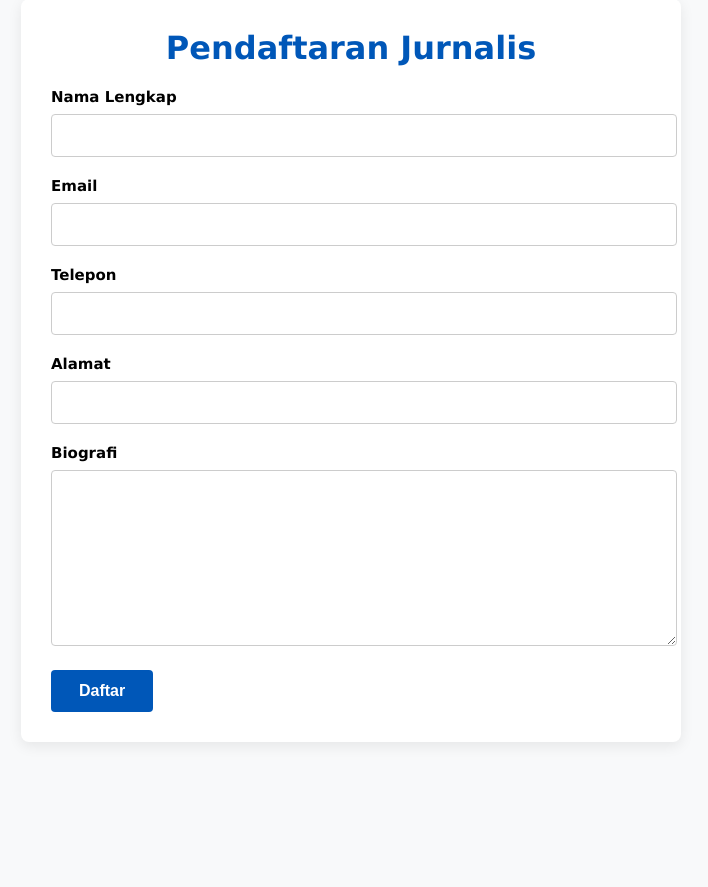
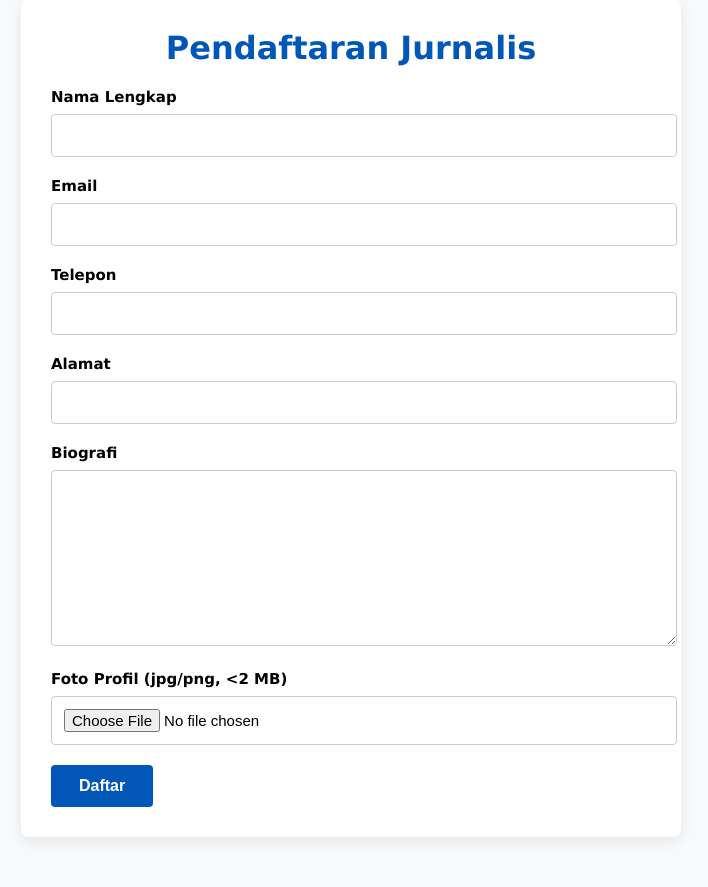
Before and after one commit to newbie0-tech/jaguarmelayunews, a PHP site: page /jurnalis.php in a window 1280 px wide. Shown: the part 51-938 px from the top of the page, without its empty margins (289-997 px from the left). Before the commit the page ends 794 px from the top, so only its background shows below. Run offline with PHP 8.4, Linux system fonts and the light colour scheme.

Commit message:
Update jurnalis.php

```diff
--- a/jurnalis.php
+++ b/jurnalis.php
@@ -1,31 +1,56 @@
 <?php
-// Menangani penyimpanan data
+/* -----------------------------------------------------------
+   Form Pendaftaran Jurnalis  –  jurnalis.php
+   ----------------------------------------------------------- */
+
 $msg = '';
+$MAX_IMG = 2 * 1024 * 1024;   // 2 MB
+$uploadDir = __DIR__.'/data';  // folder penyimpanan (data + gambar)
+if (!is_dir($uploadDir)) mkdir($uploadDir, 0755, true);
+
 if ($_SERVER['REQUEST_METHOD'] === 'POST') {
-    $nama = $_POST['nama'] ?? '';
-    $email = $_POST['email'] ?? '';
-    $telepon = $_POST['telepon'] ?? '';
-    $alamat = $_POST['alamat'] ?? '';
-    $biografi = $_POST['biografi'] ?? '';
+    // ambil input
+    $nama     = trim($_POST['nama']     ?? '');
+    $email    = trim($_POST['email']    ?? '');
+    $telepon  = trim($_POST['telepon']  ?? '');
+    $alamat   = trim($_POST['alamat']   ?? '');
+    $biografi = trim($_POST['biografi'] ?? '');
 
-    // Validasi input
+    // validasi dasar
     if (!$nama || !$email || !$telepon || !$alamat || !$biografi) {
-        $msg = 'Semua kolom harus diisi!';
-    } else {
-        // Format data sebagai string
-        $data = "Nama: $nama\nEmail: $email\nTelepon: $telepon\nAlamat: $alamat\nBiografi: $biografi\n\n";
-
-        // Tentukan lokasi file untuk menyimpan data
-        $folderPath = __DIR__ . '/data/';
-        if (!file_exists($folderPath)) {
-            mkdir($folderPath, 0777, true); // Membuat folder 'data' jika belum ada
+        $msg = 'Semua kolom wajib diisi!';
     }
 
-        // Simpan data ke file dengan nama unik
-        $fileName = time() . '_' . preg_replace('/[^a-z0-9]+/i', '-', $nama) . '.txt';
-        $filePath = $folderPath . $fileName;
+    /* ---- HANDLE UPLOAD FOTO ---- */
+    $fotoPath = '';
+    if (!$msg && !empty($_FILES['foto']['name'])) {
+        $ext   = strtolower(pathinfo($_FILES['foto']['name'], PATHINFO_EXTENSION));
+        $allow = ['jpg','jpeg','png','webp'];
+        $size  = $_FILES['foto']['size'];
+        if (!in_array($ext, $allow))      $msg = 'Ekstensi foto harus jpg/jpeg/png/webp';
+        elseif ($size > $MAX_IMG)          $msg = 'Ukuran foto maksimal 2 MB';
+        elseif ($_FILES['foto']['error'])  $msg = 'Error upload foto.';
+        else {
+            $fname = time().'_'.preg_replace('/[^a-z0-9]+/i','-', strtolower($nama)).".$ext";
+            $dest  = $uploadDir.'/'.$fname;
+            if (move_uploaded_file($_FILES['foto']['tmp_name'], $dest)) {
+                $fotoPath = 'data/'.$fname; // path relatif untuk preview nanti
+            } else {
+                $msg = 'Gagal menyimpan foto.';
+            }
+        }
+    }
 
-        if (file_put_contents($filePath, $data)) {
+    /* ---- SIMPAN DATA ---- */
+    if (!$msg) {
+        $fileName = time().'_'.preg_replace('/[^a-z0-9]+/i','-', strtolower($nama)).'.txt';
+        $content  = "Nama       : $nama\n".
+                    "Email      : $email\n".
+                    "Telepon    : $telepon\n".
+                    "Alamat     : $alamat\n".
+                    "Biografi   : $biografi\n".
+                    ($fotoPath ? "Foto       : $fotoPath\n" : '')."\n";
+        if (file_put_contents($uploadDir.'/'.$fileName, $content)) {
             $msg = 'Pendaftaran berhasil!';
         } else {
             $msg = 'Gagal menyimpan data!';
@@ -33,7 +58,6 @@ if ($_SERVER['REQUEST_METHOD'] === 'POST') {
     }
 }
 ?>
-
 <!DOCTYPE html>
 <html lang="id">
 <head>
@@ -41,44 +65,50 @@ if ($_SERVER['REQUEST_METHOD'] === 'POST') {
 <meta name="viewport" content="width=device-width, initial-scale=1.0">
 <title>Pendaftaran Jurnalis</title>
 <style>
-        body { font-family: Verdana, sans-serif; background: #f8f9fa; margin: 0; padding: 0; }
-        .form-wrapper { max-width: 600px; margin: 50px auto; background: #fff; padding: 30px; border-radius: 8px; box-shadow: 0 4px 14px rgba(0, 0, 0, 0.08); }
-        .form-group { margin-bottom: 20px; }
-        label { font-weight: 600; margin-bottom: 8px; display: block; font-size: 15px; }
-        input, textarea { width: 100%; padding: 12px; font-size: 15px; border: 1px solid #ccc; border-radius: 4px; }
-        textarea { min-height: 150px; }
-        .btn-submit { padding: 12px 28px; background: #0057b8; color: #fff; border: none; border-radius: 4px; font-size: 16px; font-weight: 600; cursor: pointer; }
-        .btn-submit:hover { background: #00408a; }
-        .alert { background: #e9ffe9; color: #155724; padding: 12px 16px; border-radius: 4px; margin-bottom: 22px; text-align: center; }
+body{font-family:Verdana,sans-serif;background:#f8f9fa;margin:0}
+.form-wrapper{max-width:600px;margin:50px auto;background:#fff;padding:30px;border-radius:8px;box-shadow:0 4px 14px rgba(0,0,0,.08)}
+.form-group{margin-bottom:20px}
+label{font-weight:600;margin-bottom:8px;display:block;font-size:15px}
+input,textarea{width:100%;padding:12px;font-size:15px;border:1px solid #ccc;border-radius:4px}
+textarea{min-height:150px}
+.btn-submit{padding:12px 28px;background:#0057b8;color:#fff;border:none;border-radius:4px;font-size:16px;font-weight:600;cursor:pointer}
+.btn-submit:hover{background:#00408a}
+.alert{background:#e9ffe9;color:#155724;padding:12px 16px;border-radius:4px;margin-bottom:22px;text-align:center}
+.preview{max-width:120px;margin-top:6px;border-radius:4px;border:1px solid #ddd;display:none}
+.note{font-size:12px;color:#666}
 </style>
+<script>
+document.addEventListener('DOMContentLoaded',()=>{
+  const fotoInp = document.getElementById('foto');
+  const prevImg = document.getElementById('prev');
+  const note    = document.getElementById('note');
+  fotoInp.addEventListener('change',()=>{
+    if(fotoInp.files[0]){
+      const f = fotoInp.files[0];
+      if(f.size > <?= $MAX_IMG ?>){
+        alert('Ukuran foto > 2MB');
+        fotoInp.value='';prevImg.style.display='none';note.textContent='';return;
+      }
+      prevImg.src = URL.createObjectURL(f);
+      prevImg.style.display='block';
+      note.textContent = Math.round(f.size/1024)+' KB';
+    }
+  });
+});
+</script>
 </head>
 <body>
 <div class="form-wrapper">
 <h1 style="text-align:center;color:#0057b8;margin-top:0">Pendaftaran Jurnalis</h1>
-        <?php if ($msg): ?>
-            <div class="alert"><?= htmlspecialchars($msg) ?></div>
-        <?php endif; ?>
+<?php if($msg):?><div class="alert"><?= htmlspecialchars($msg) ?></div><?php endif;?>
 <form method="post" enctype="multipart/form-data" novalidate>
-            <div class="form-group">
-                <label for="nama">Nama Lengkap</label>
-                <input type="text" id="nama" name="nama" required>
-            </div>
-            <div class="form-group">
-                <label for="email">Email</label>
-                <input type="email" id="email" name="email" required>
-            </div>
-            <div class="form-group">
-                <label for="telepon">Telepon</label>
-                <input type="text" id="telepon" name="telepon" required>
-            </div>
-            <div class="form-group">
-                <label for="alamat">Alamat</label>
-                <input type="text" id="alamat" name="alamat" required>
-            </div>
-            <div class="form-group">
-                <label for="biografi">Biografi</label>
-                <textarea id="biografi" name="biografi" required></textarea>
-            </div>
+  <div class="form-group"><label for="nama">Nama Lengkap</label><input type="text" id="nama" name="nama" required></div>
+  <div class="form-group"><label for="email">Email</label><input type="email" id="email" name="email" required></div>
+  <div class="form-group"><label for="telepon">Telepon</label><input type="text" id="telepon" name="telepon" required></div>
+  <div class="form-group"><label for="alamat">Alamat</label><input type="text" id="alamat" name="alamat" required></div>
+  <div class="form-group"><label for="biografi">Biografi</label><textarea id="biografi" name="biografi" required></textarea></div>
+  <div class="form-group"><label for="foto">Foto Profil (jpg/png, &lt;2 MB)</label><input type="file" id="foto" name="foto" accept="image/*">
+    <img id="prev" class="preview"><div id="note" class="note"></div></div>
   <button class="btn-submit" type="submit">Daftar</button>
 </form>
 </div>
```
Lines whose indentation alone changed are shown as unchanged.
